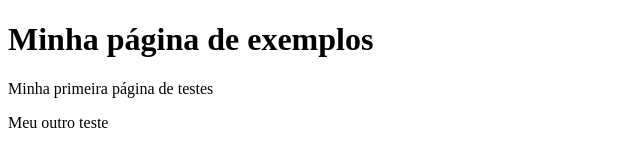
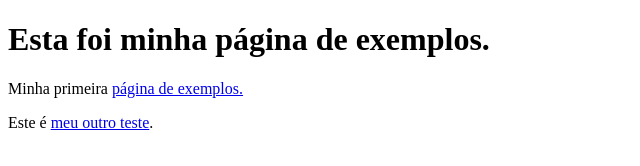
Before and after one commit to ufjf-dcc121/dcc121-2023-1-atv1-MarceloRother, a plain HTML site: page EXM02/index.html in a window 1280 px wide. Shown: the whole page, without its empty margins (0-640 px from the left). Drawn offline with Linux system fonts and the light colour scheme.

Commit message:
Modifica index.html

```diff
--- a/EXM02/index.html
+++ b/EXM02/index.html
@@ -7,10 +7,10 @@
     <title>Página inicial</title>
 </head>
 <body>
-    <h1>Minha página de exemplos</h1>
+    <h1>Esta foi minha página de exemplos.</h1>
 
-    <p>Minha primeira página de testes</p>
-    <p>Meu outro teste</p>
+    <p>Minha primeira <a href = "teste.html">página de exemplos.</a></p>
+    <p>Este é <a href = "teste02.html">meu outro teste</a>.</p>
 
 </body>
 </html>
```
